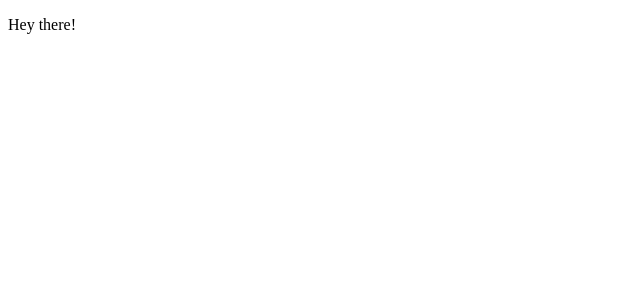
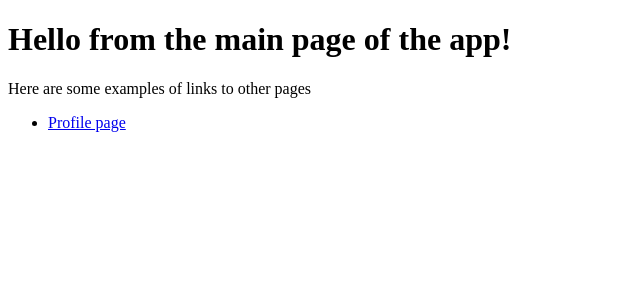
Before and after one commit to soloiaros/react-routing-practice, a React (Vite) app: page / in a window 1280 px wide. Shown: the top 300 px of the page, without its empty margins (0-640 px from the left). Built offline with nearby package versions, Linux system fonts and the light colour scheme.

Commit message:
feat: add basic components

```diff
--- a/src/App.jsx
+++ b/src/App.jsx
@@ -5,7 +5,15 @@
 
   return (
     <div>
-      <p>Hey there!</p>
+      <h1>Hello from the main page of the app!</h1>
+      <p>Here are some examples of links to other pages</p>
+      <nav>
+        <ul>
+          <li>
+            <a href="profile">Profile page</a>
+          </li>
+        </ul>
+      </nav>
     </div>
   )
 }
```
Also changed, not shown: src/components/Profile.jsx (added, +8 -0 lines).
